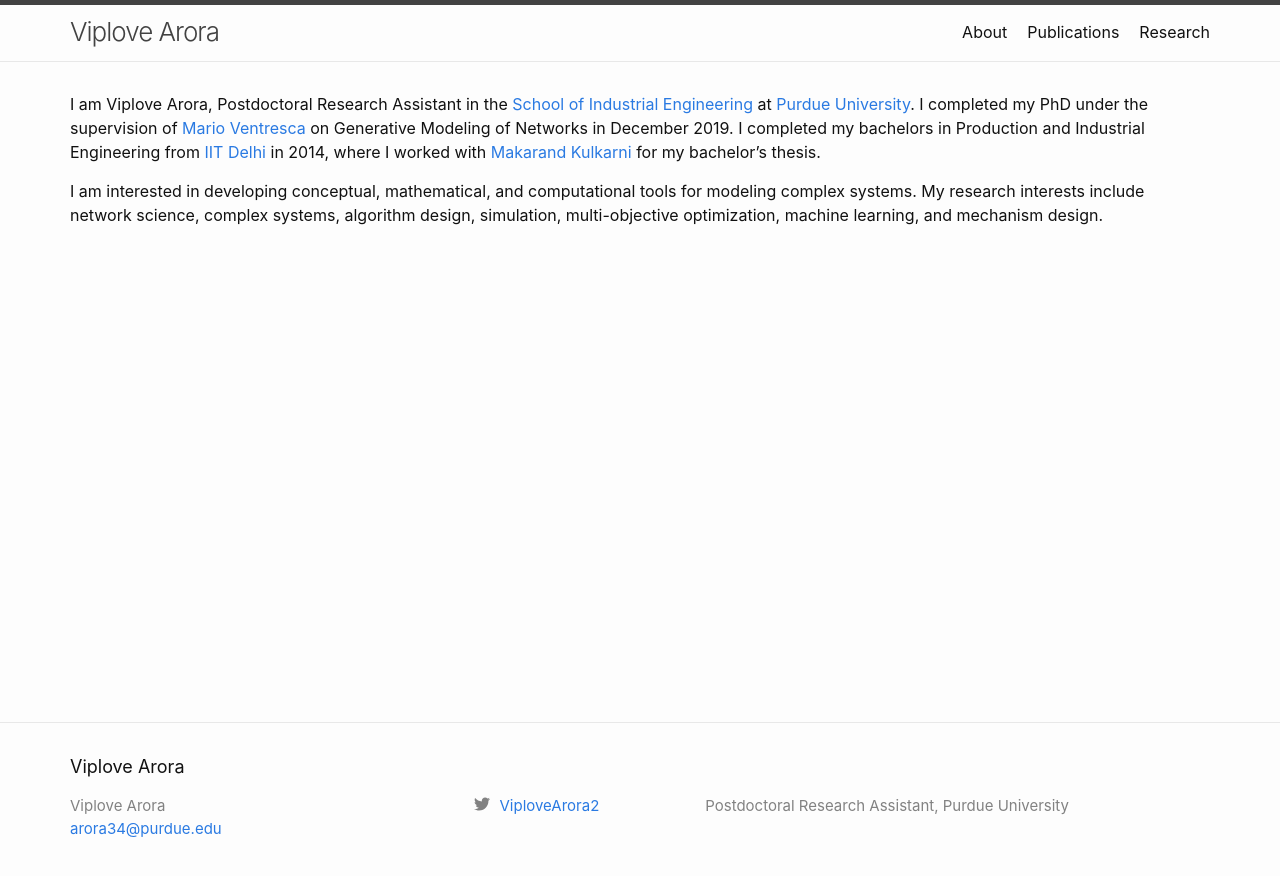
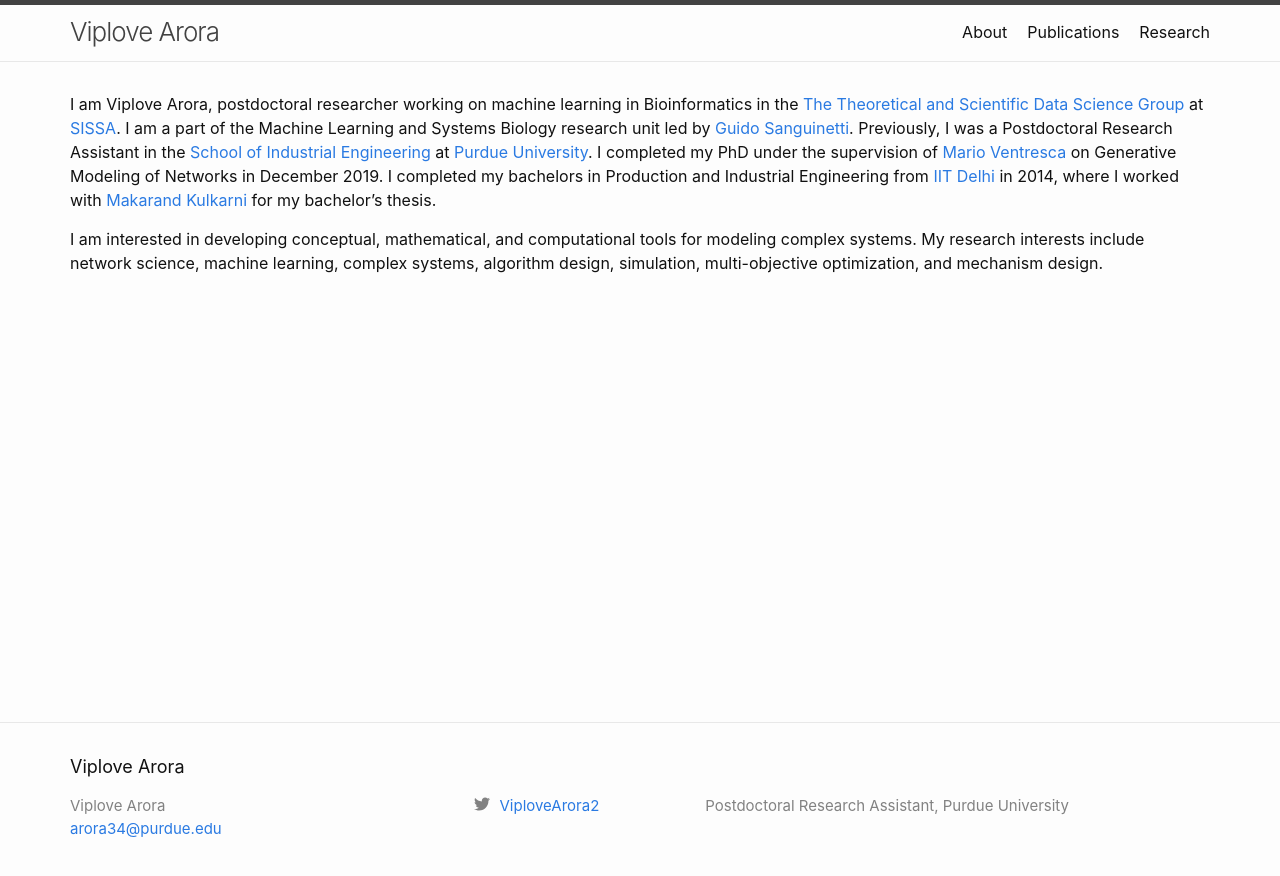
Before and after one commit to viplovearora/viplovearora.github.io, a Jekyll site: the page built from about.md, in a window 1280 px wide. Shown: the top 876 px of the page. Built offline with Jekyll 4.4.1, drawn with Linux system fonts in a browser that asks for light colours.

Commit message:
Updated info

```diff
--- a/about.md
+++ b/about.md
@@ -4,6 +4,6 @@ title: About
 permalink: /about/
 ---
 
-I am Viplove Arora, Postdoctoral Research Assistant in the [School of Industrial Engineering](https://engineering.purdue.edu/IE) at [Purdue University](https://www.purdue.edu/). I completed my PhD under the supervision of [Mario Ventresca](https://engineering.purdue.edu/~mventresca/index.php) on Generative Modeling of Networks in December 2019. I completed my bachelors in Production and Industrial Engineering from [IIT Delhi](http://www.iitd.ac.in/) in 2014, where I worked with [Makarand Kulkarni](http://web.iitd.ac.in/~mskulkarni/) for my bachelor's thesis.
+I am Viplove Arora, postdoctoral researcher working on machine learning in Bioinformatics in the [The Theoretical and Scientific Data Science Group](https://datascience.sissa.it/) at [SISSA](https://www.sissa.it/). I am a part of the Machine Learning and Systems Biology research unit led by [Guido Sanguinetti](https://datascience.sissa.it/person/11/guido-sanguinetti). Previously, I was a Postdoctoral Research Assistant in the [School of Industrial Engineering](https://engineering.purdue.edu/IE) at [Purdue University](https://www.purdue.edu/). I completed my PhD under the supervision of [Mario Ventresca](https://engineering.purdue.edu/~mventresca/index.php) on Generative Modeling of Networks in December 2019. I completed my bachelors in Production and Industrial Engineering from [IIT Delhi](http://www.iitd.ac.in/) in 2014, where I worked with [Makarand Kulkarni](http://web.iitd.ac.in/~mskulkarni/) for my bachelor's thesis.
 
-I am interested in developing conceptual, mathematical, and computational tools for modeling complex systems. My research interests include network science, complex systems, algorithm design, simulation, multi-objective optimization, machine learning, and mechanism design.
+I am interested in developing conceptual, mathematical, and computational tools for modeling complex systems. My research interests include network science, machine learning, complex systems, algorithm design, simulation, multi-objective optimization, and mechanism design.
```
Also changed, not shown: 1 other file.
